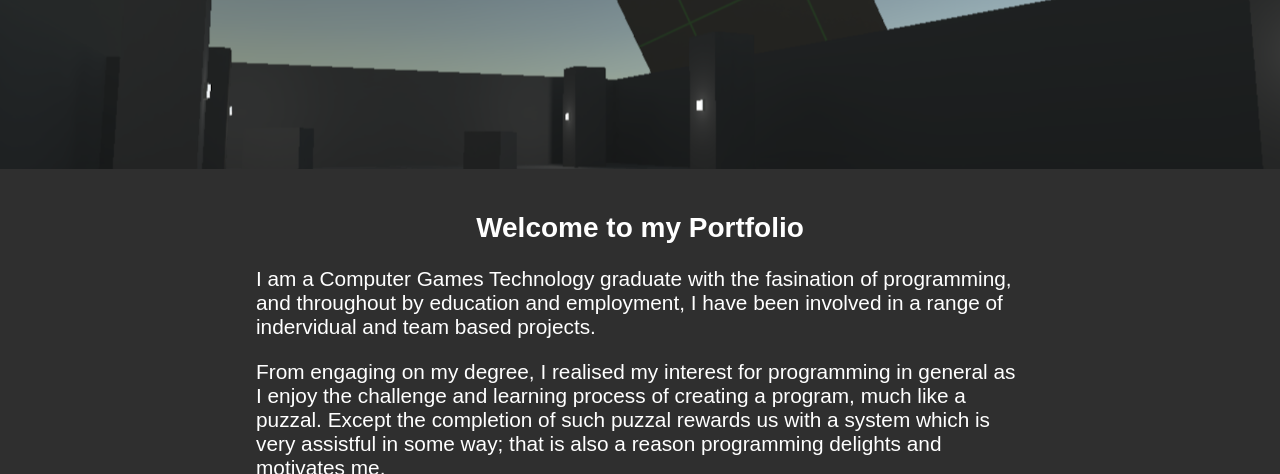
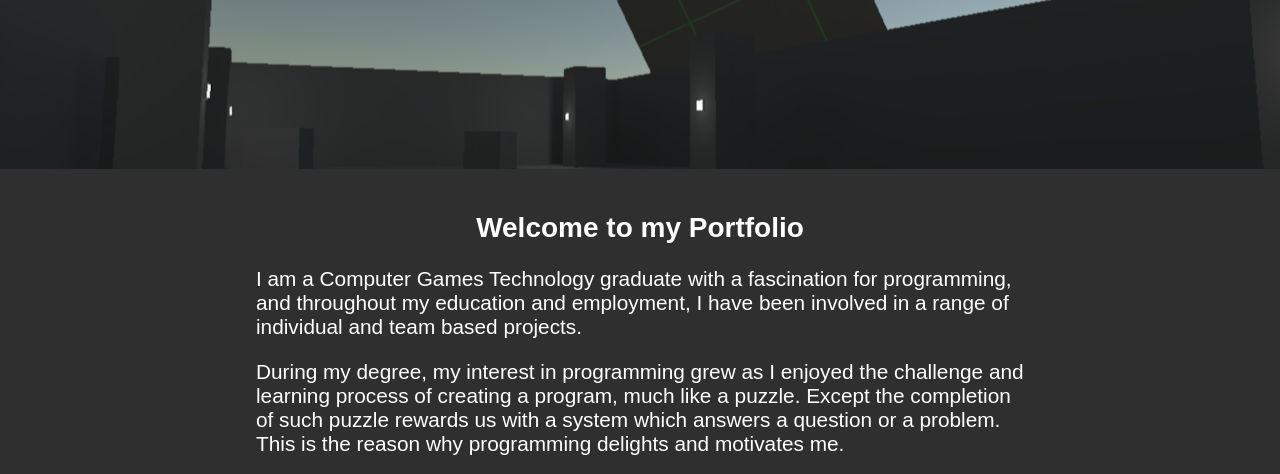
Before and after one commit to PMCodePortfolio/PMCodePortfolio.github.io, a plain HTML site: page index.html in a window 1280 px wide. Shown: the part 329-803 px from the top of the page. Drawn offline with Linux system fonts and the light colour scheme.

Commit message:
refinements

```diff
--- a/index.html
+++ b/index.html
@@ -32,14 +32,13 @@
       <section class="intro opaqueBG">
         <h2>Welcome to my Portfolio</h2>
         <p>
-          I am a Computer Games Technology graduate with the fasination of programming, and throughout by education and employment, I have been involved in a range of indervidual and team based projects.
+          I am a Computer Games Technology graduate with a fascination for programming, and throughout my education and employment, I have been involved in a range of individual and team based projects.
         <p/>
         <p>
-          From engaging on my degree, I realised my interest for programming in general as I enjoy the challenge and learning process of creating a program, much like a puzzal. Except the completion of such puzzal rewards us with a system which is very assistful in some way; that is also a reason programming delights and motivates me.
+          During my degree, my interest in programming grew as I enjoyed the challenge and learning process of creating a program, much like a puzzle. Except the completion of such puzzle rewards us with a system which answers a question or a problem. This is the reason why programming delights and motivates me.
         <p/>
         <p>
-          I am always interested in expanding my career's horizons
-          via both game programming and software engineering opportunities. Feel free to browse my portfolio projects and I look forward to hearing from you, and hopefully cooperating with you in the future.
+          I am always interested in expanding my career's horizons via both game programming and software engineering opportunities. Feel free to browse my portfolio projects and I look forward to hearing from you, and hopefully cooperating with you in the future.
         <p/>
       </section>
       <section class="projects semiOpaqueBG">
```
